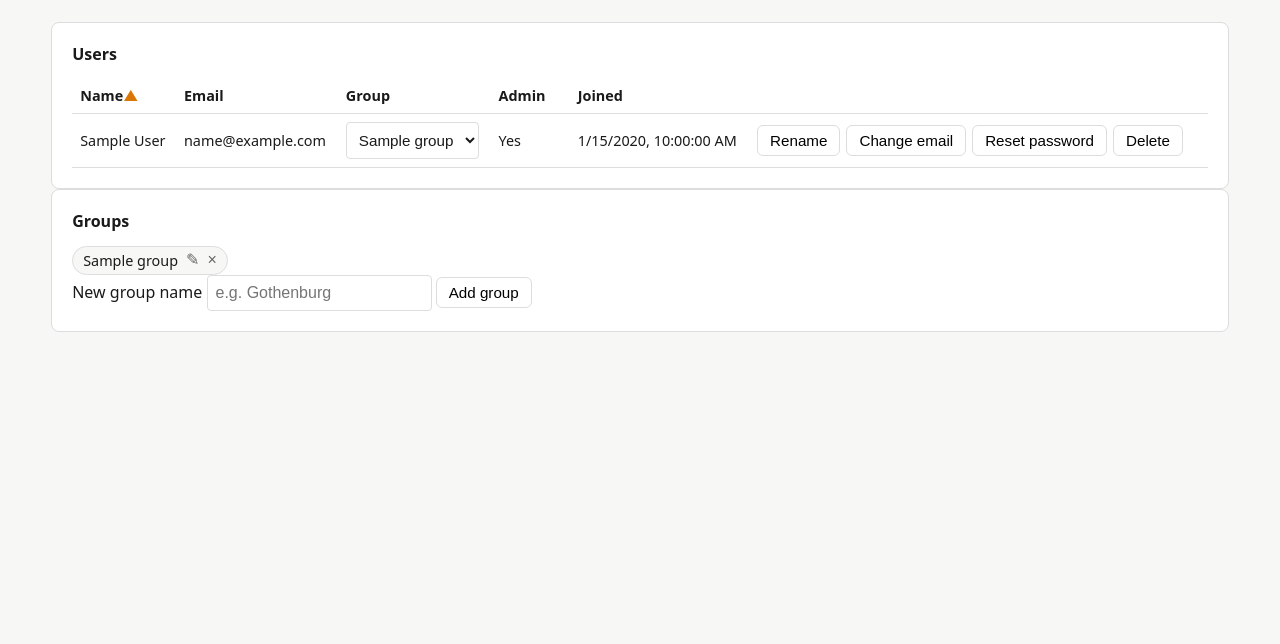
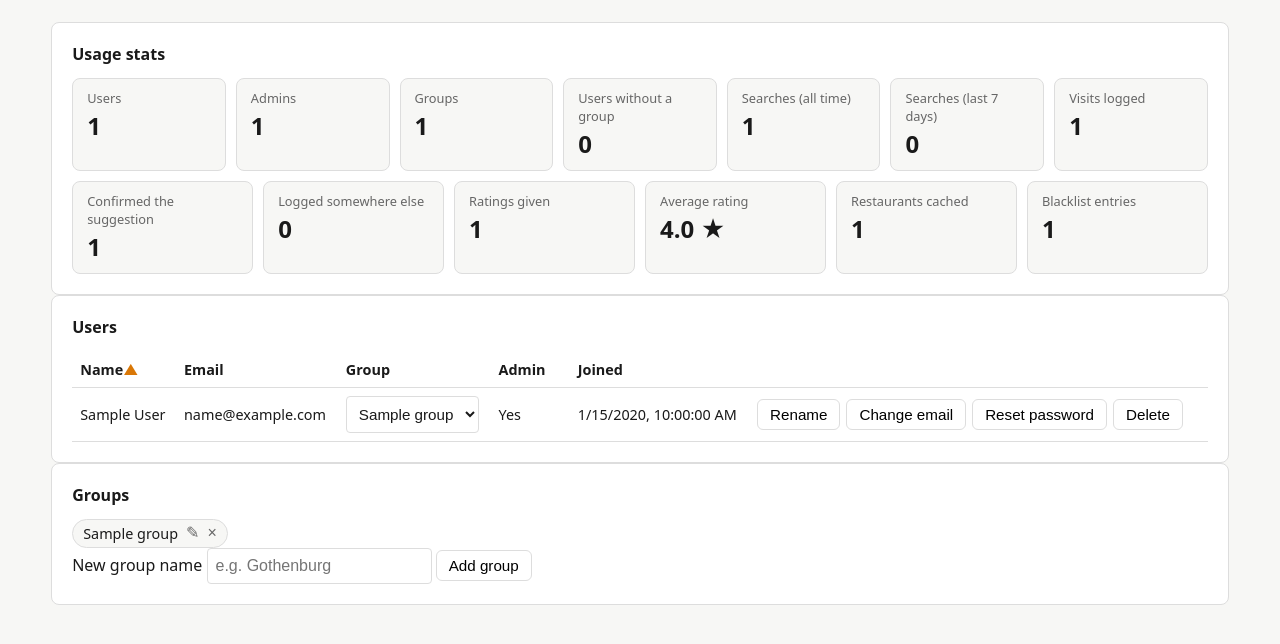
Before and after one commit to magnushacker/grub-roulette, a FastAPI app: page /admin in a window 1280 px wide. Shown: the part 53-697 px from the top of the page. Run offline with FastAPI, Linux system fonts and the light colour scheme; the visitor is signed in with stand-in values (Sample User, id 1); tables that the repository leaves empty hold one stand-in row (values such as "Sample post").

Commit message:
Add a usage-stats panel to the admin console
The admin page had no visibility into how much the app is actually
being used -- no way to answer "how many searches happen", "are
people rating things", or "is the suggestion actually getting used".

New "Usage stats" panel at the top of /admin, backed by a new
GET /api/admin/stats endpoint (admin-only), showing 13 counts as
stat tiles: users, admins, groups, users without a group, searches
(all-time and last 7 days), visits logged (split into confirmed the
suggestion vs. logged somewhere else), ratings given + their average,
restaurants cached, and blacklist entries.

Searches weren't tracked anywhere before this -- the app only ever
persisted a search's eventual side effects (cached restaurants,
visits), never the act of searching itself. Added a minimal Search
model (id, user_id, created_at), logged on every
POST /api/restaurants/suggest call, purely for this panel.

Verified against the exact class of bug that broke production
earlier this session: built a pre-Search-model database (registered a
user, ran a real suggest call, on the prior commit), then booted the
*current* app against that file. create_all() creates brand-new
tables even on an already-existing database (unlike adding a column,
which is what previously required the auto-heal fix), so this needed
no migration-side changes -- confirmed the app starts cleanly, the
searches table appears, the pre-existing user can still search and
log in, and /api/admin/stats returns correct counts against seeded
ratings/visits/blacklist data.

Co-Authored-By: Claude Sonnet 5 <noreply@anthropic.com>
Claude-Session: https://claude.ai/code/session_01Dp4xgSgoLzw4eEwz1aAErN

```diff
--- a/app/routers/api_restaurants.py
+++ b/app/routers/api_restaurants.py
@@ -4,7 +4,7 @@ from sqlalchemy.orm import Session
 
 from app.database import get_db
 from app.deps import get_current_user
-from app.models import Blacklist, Rating, Restaurant, User
+from app.models import Blacklist, Rating, Restaurant, Search, User
 from app.schemas import RateRequest, RestaurantOut, SuggestRequest, SuggestResponse
 from app.services.recommend import (
     build_candidates,
@@ -35,6 +35,7 @@ def suggest(body: SuggestRequest, db: Session = Depends(get_db), current: User =
 
     restaurants = search_and_cache_restaurants(db, body.lat, body.lng, body.radius_m)
     record_seen_cuisines(current, restaurants)
+    db.add(Search(user_id=current.id))
     db.commit()
     candidates = build_candidates(db, restaurants, body.lat, body.lng, body.radius_m, current, companions)
     pick = pick_suggestion(candidates)
--- a/app/static/css/style.css
+++ b/app/static/css/style.css
@@ -389,6 +389,34 @@ button.secondary {
     margin-right: 6px;
 }
 
+.stats-grid {
+    display: flex;
+    flex-wrap: wrap;
+    gap: 10px;
+}
+
+.stat-tile {
+    flex: 1 1 140px;
+    min-width: 140px;
+    background: var(--bg);
+    border: 1px solid var(--border);
+    border-radius: 8px;
+    padding: 10px 14px;
+}
+
+.stat-label {
+    display: block;
+    font-size: 0.8rem;
+    color: var(--muted);
+    margin-bottom: 2px;
+}
+
+.stat-value {
+    display: block;
+    font-size: 1.5rem;
+    font-weight: 600;
+}
+
 .admin-table th.sortable {
     cursor: pointer;
     user-select: none;
--- a/app/static/js/admin.js
+++ b/app/static/js/admin.js
@@ -247,7 +247,45 @@ document.getElementById("add-group").addEventListener("click", async () => {
     await loadUsers();
 });
 
+function statTile(label, value) {
+    const tile = document.createElement("div");
+    tile.className = "stat-tile";
+    const labelEl = document.createElement("span");
+    labelEl.className = "stat-label";
+    labelEl.textContent = label;
+    const valueEl = document.createElement("span");
+    valueEl.className = "stat-value";
+    valueEl.textContent = value;
+    tile.appendChild(labelEl);
+    tile.appendChild(valueEl);
+    return tile;
+}
+
+async function loadStats() {
+    const el = document.getElementById("stats-grid");
+    const res = await fetch("/api/admin/stats");
+    const s = await res.json();
+    const tiles = [
+        ["Users", s.total_users],
+        ["Admins", s.total_admins],
+        ["Groups", s.total_groups],
+        ["Users without a group", s.users_without_group],
+        ["Searches (all time)", s.total_searches],
+        ["Searches (last 7 days)", s.searches_last_7_days],
+        ["Visits logged", s.total_visits],
+        ["Confirmed the suggestion", s.visits_confirmed_suggested],
+        ["Logged somewhere else", s.visits_logged_elsewhere],
+        ["Ratings given", s.total_ratings],
+        ["Average rating", s.average_rating != null ? `${s.average_rating.toFixed(1)} ★` : "—"],
+        ["Restaurants cached", s.total_restaurants_cached],
+        ["Blacklist entries", s.total_blacklist_entries],
+    ];
+    el.innerHTML = "";
+    for (const [label, value] of tiles) el.appendChild(statTile(label, value));
+}
+
 (async function init() {
     await loadGroups();
     await loadUsers();
+    await loadStats();
 })();
--- a/app/templates/admin.html
+++ b/app/templates/admin.html
@@ -1,6 +1,11 @@
 {% extends "base.html" %}
 {% block title %}Admin - Grub Roulette{% endblock %}
 {% block content %}
+<section class="panel">
+    <h2>Usage stats</h2>
+    <div id="stats-grid" class="stats-grid">Loading...</div>
+</section>
+
 <section class="panel">
     <h2>Users</h2>
     <table class="admin-table" id="users-table">
```
Also changed, not shown: app/models.py (+11 -0 lines), app/routers/admin.py (+30 -1 lines), app/schemas.py (+16 -0 lines).
